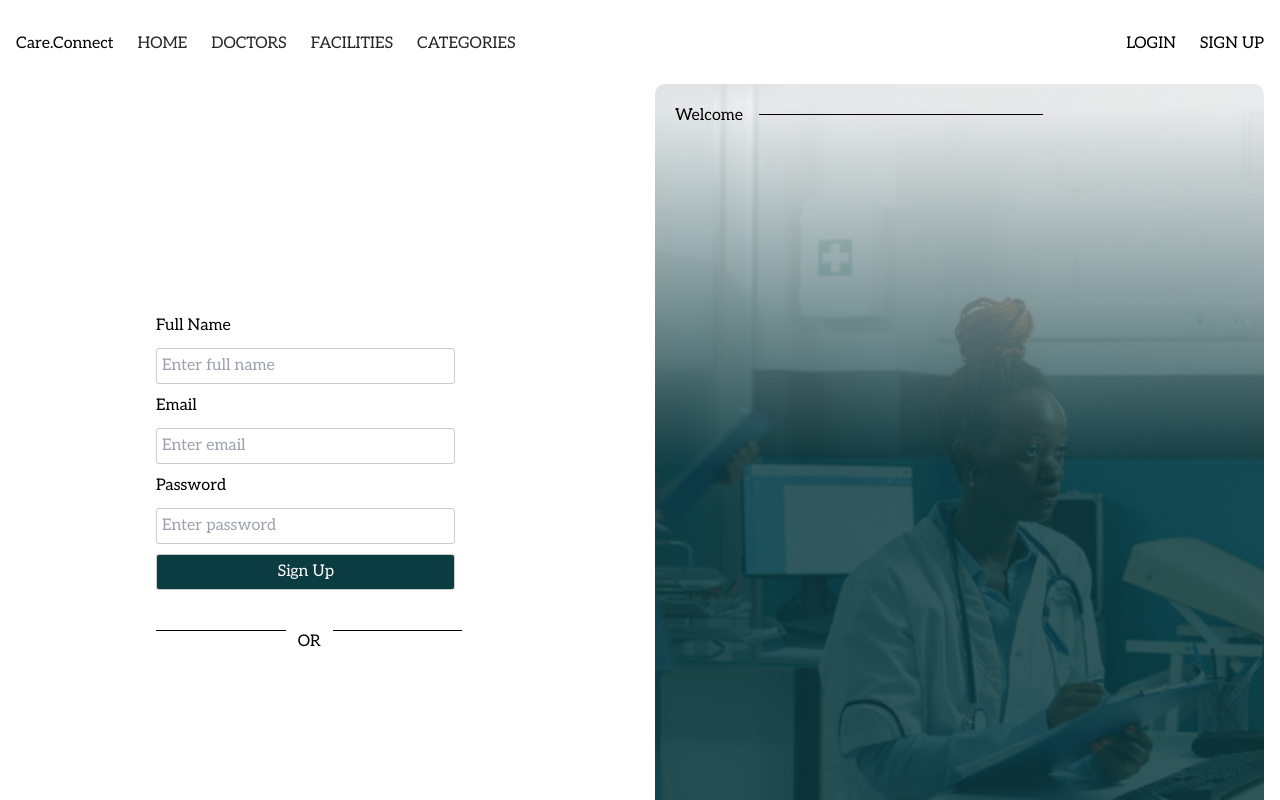
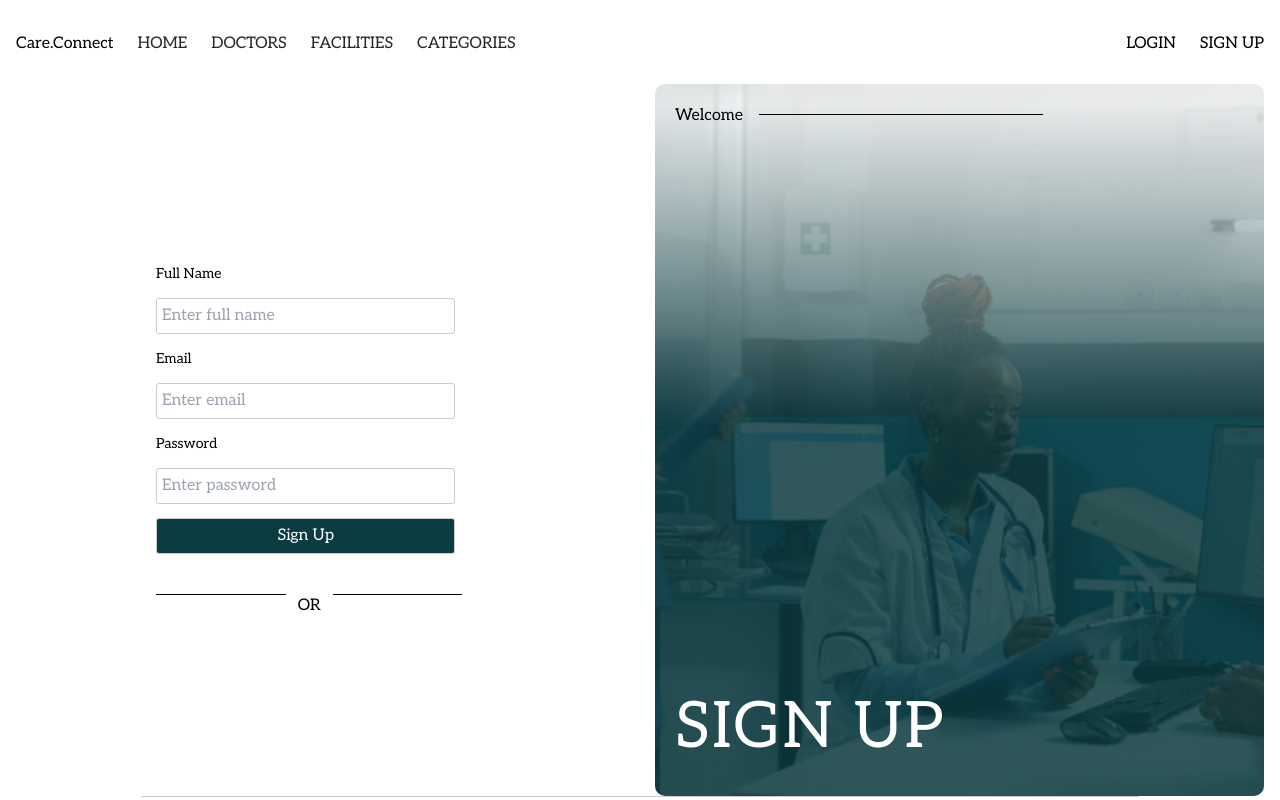
Before and after one commit to CARE-CONNECT-KENYA/care-connect-frontend, a Next.js app: page /users/signup in a window 1280 px wide. Shown: the top 800 px of the page. Built offline with nearby package versions, Linux system fonts and the light colour scheme.

Commit message:
styled login page

```diff
--- a/app/Components/LoginForm.tsx
+++ b/app/Components/LoginForm.tsx
@@ -1,6 +1,7 @@
 'use client'
 import React, { useState } from 'react';
 import axios from 'axios';
+import styles from '../Styles/Users.module.css';
 
 interface LoginFormProps {
   onSuccess: (data: any) => void;
@@ -30,16 +31,18 @@ const LoginForm: React.FC<LoginFormProps> = ({ onSuccess }) => {
 
   return (
     <form onSubmit={handleSubmit}>
-      <div>
-        <label>Email:</label>
+      <div className={styles.Signupform} >
+      <div >
+        <h6>Email</h6>
         <input type="email" value={email} onChange={(e) => setEmail(e.target.value)} required />
       </div>
       <div>
-        <label>Password:</label>
+        <h6>Password</h6>
         <input type="password" value={password} onChange={(e) => setPassword(e.target.value)} required />
       </div>
       {error && <p>{error}</p>}
       <button type="submit">Login</button>
+      </div>
     </form>
   );
 };
--- a/app/Components/SignUpForm.tsx
+++ b/app/Components/SignUpForm.tsx
@@ -79,7 +79,7 @@ const SignUpForm: React.FC = () => {
   return (
     <form onSubmit={handleSubmit} className={styles.formContainer}>
       <div className={styles.Signupform}>
-        <h3>Full Name</h3>
+        <h6>Full Name</h6>
         <input
           type='text'
           name='fullname'
@@ -90,7 +90,7 @@ const SignUpForm: React.FC = () => {
         />
         {error.fullname && <p className={styles.error}>{error.fullname}</p>}
 
-        <h3>Email</h3>
+        <h6>Email</h6>
         <input
           type='text'
           name='email'
@@ -101,7 +101,7 @@ const SignUpForm: React.FC = () => {
         />
         {error.email && <p className={styles.error}>{error.email}</p>}
 
-        <h3>Password</h3>
+        <h6>Password</h6>
         <input
           type='password'
           name='password'
@@ -117,7 +117,7 @@ const SignUpForm: React.FC = () => {
       <div className='flex gap-3 mt-10'>
         <div className={styles.line}></div>
         <div className='mt-n20'>
-          <h3>OR</h3>
+          <h6>OR</h6>
         </div>
         <div className={styles.line}></div>
       </div>
--- a/app/Styles/Users.module.css
+++ b/app/Styles/Users.module.css
@@ -9,7 +9,7 @@
 }
 .Signupform{
     display: grid;
-    gap: 10px;
+    gap: 14px;
 
 }
 
@@ -20,6 +20,11 @@
     border-radius: 3px;
 }
 
+.Signupform h6{
+    font-size: 14px;
+
+}
+
 .Signupform button{
     padding: 5px;
     border: 1px solid #ccc;
--- a/app/users/login/page.tsx
+++ b/app/users/login/page.tsx
@@ -1,8 +1,10 @@
 'use client'
 
 import React from 'react';
-import styles from './login.module.css';
+import styles from '../signup/signup.module.css';
 import LoginForm from '@/app/Components/LoginForm';
+import NoNavFooterLayout from '@/app/NoNavFooterLayout';
+
 
 function Userlogin() {
   const handleLoginSuccess = (data) => {
@@ -11,6 +13,7 @@ function Userlogin() {
   };
 
   return (
+   <NoNavFooterLayout>
     <div className={styles.signupPage}>
       {/* Side containing the form */}
       <div className={styles.formComponent}>
@@ -24,10 +27,11 @@ function Userlogin() {
           <div className={styles.line}></div>
         </div>
         <div className={styles.bottomPart}>
-          <h1>SIGN UP</h1>
+          <h1>SIGN IN</h1>
         </div>
       </div>
     </div>
+    </NoNavFooterLayout>
   );
 }
 
--- a/app/users/signup/signup.module.css
+++ b/app/users/signup/signup.module.css
@@ -17,7 +17,6 @@
     padding: 20px;
     border-radius: 10px;
     flex: 1;
-    height: 100vh;
     background-repeat: no-repeat;
     color: white;
     background-size: cover;
@@ -27,7 +26,7 @@
 .topPart{
     display: flex;
     gap: 16px;
-    height: 87vh;
+    height: 72vh;
     color: black;
 }
 
@@ -37,6 +36,7 @@
     width: 50%;
     margin-top: 10px;
 }
+
 .bottomPart h1{
   font-size: 4rem;
   letter-spacing: 2px;
```
